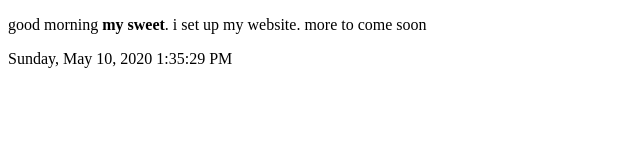
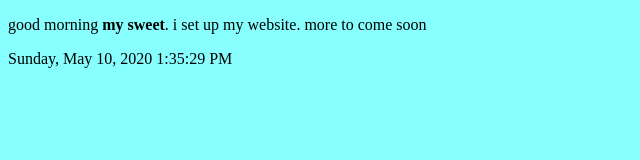
Before and after one commit to trudypainter/trudy-computer-html-old, a plain HTML site: page index.html in a window 1280 px wide. Shown: the whole page, without its empty margins (0-640 px from the left). Drawn offline with Linux system fonts and the light colour scheme.

Commit message:
Update styles.css

```diff
--- a/styles.css
+++ b/styles.css
@@ -3,7 +3,7 @@
  */
 
  body {
-	background-color: #fff;
+	background-color: #8ff;
 	color: #000;
 }
 
```
